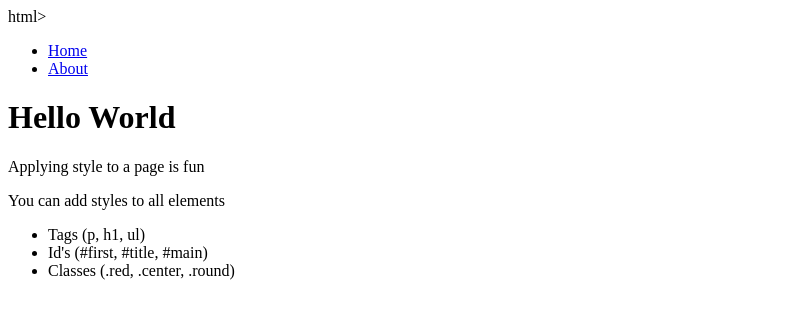
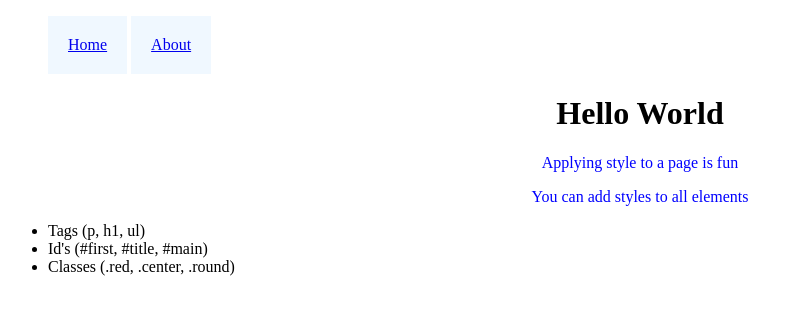
Before and after one commit to sophomorica/DPL-First_Webpage, a plain HTML site: page learning_css/index.html in a window 1280 px wide. Shown: the whole page, without its empty margins (0-803 px from the left). Drawn offline with Linux system fonts and the light colour scheme.

Commit message:
playing with CSS DPL

```diff
--- a/learning_css/index.html
+++ b/learning_css/index.html
@@ -1,8 +1,14 @@
-html>
+<!DOCTYPE html>
+<html>
 <head>
-    <style>
-    </style>
+  <meta charset="utf-8">
+  <meta http-equiv="X-UA-Compatible" content="IE=edge">
+  <title>Page Title</title>
+  <meta name="viewport" content="width=device-width, initial-scale=1">
+  <link rel="stylesheet" type="text/css" media="screen" href="styles.css">
+  <script src="main.js"></script>
 </head>
+<body>
     <body>
         <ul id="nav">
           <li>
@@ -13,12 +19,13 @@ html>
           </li>
         </ul>
         <h1 class="center">Hello World</h1>
-    <p>Applying style to a page is fun</p>
-    <p>You can add styles to all elements</p>
+        <p class="center">Applying style to a page is fun</p>
+        <p class="center red pointer">You can add styles to all elements</p>
         <ul>
           <li>Tags (p, h1, ul)</li>
           <li>Id's (#first, #title, #main)</li>
           <li>Classes (.red, .center, .round)</li>
         </ul>
       </body>
+</body>
 </html>
--- /dev/null
+++ b/learning_css/styles.css
@@ -0,0 +1,16 @@
+#nav {
+  list-style: none;
+}
+
+  #nav li {
+    display: inline-block;
+    padding: 20px;
+    background-color: aliceblue;
+  }
+
+.center {
+  text-align: center;
+}
+p{
+  color: blue;
+}
```
Also changed, not shown: learning_css/main.css (deleted). Lines whose indentation alone changed are shown as unchanged.
